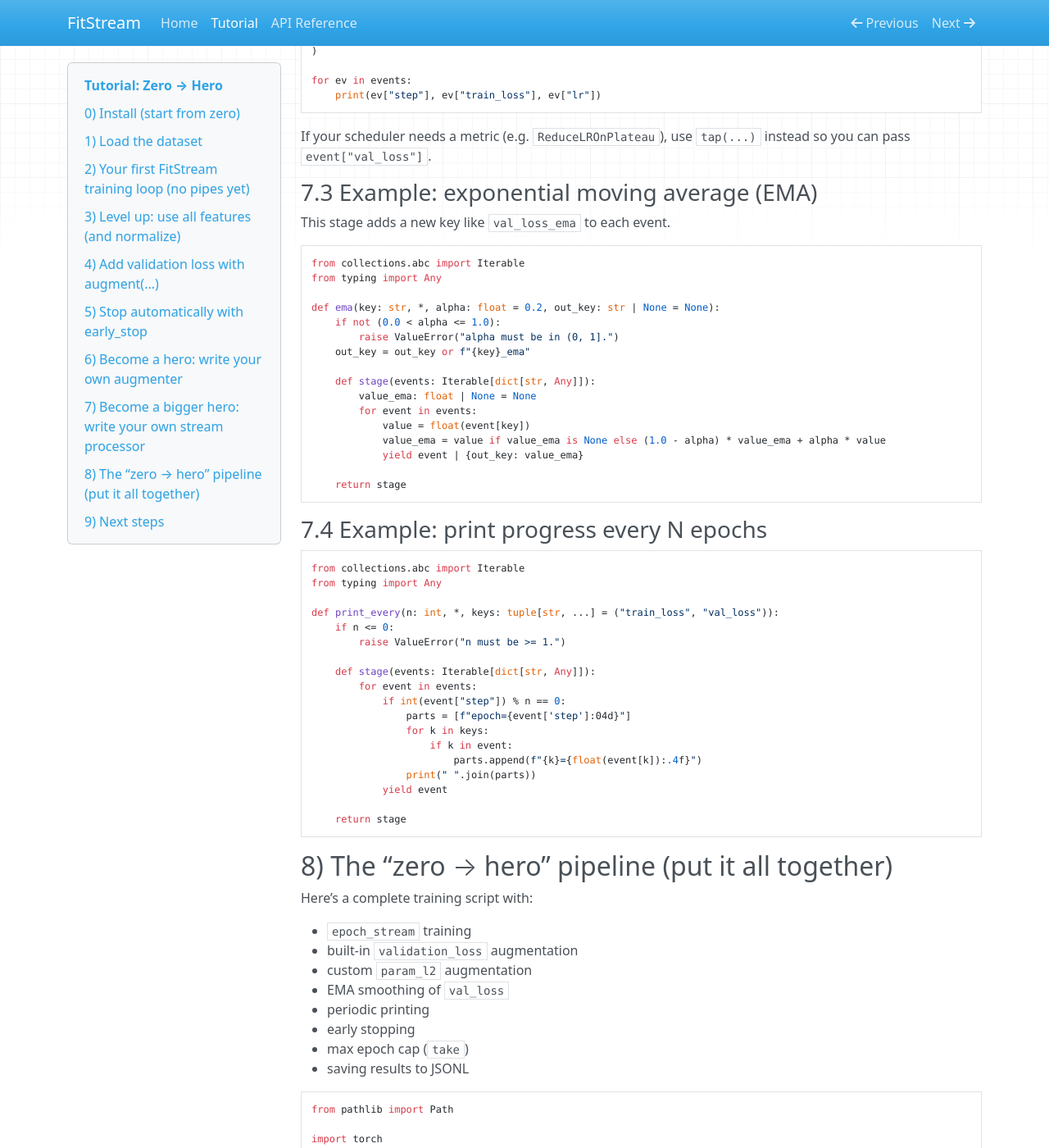
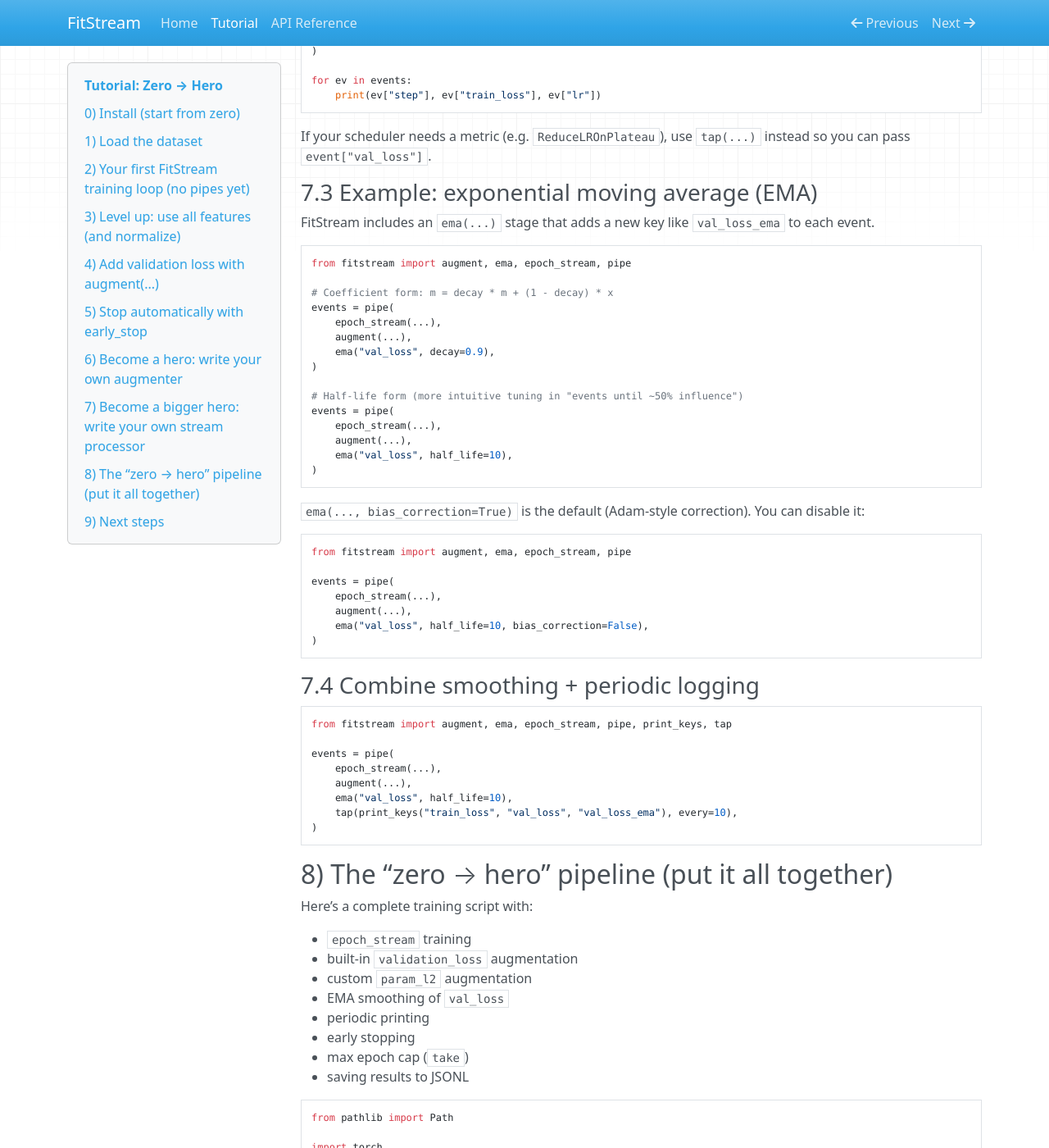
Before and after one commit to alexshtf/fitstream, an MkDocs documentation site: the page built from docs/tutorial.md, in a window 1280 px wide and 1400 px high, scrolled down 7170 px. Shown: the whole window at 82% size. Built offline with MkDocs 1.6.1, drawn with Linux system fonts in a browser that asks for light colours; nearby versions of some CDN libraries; some of the changed text lies outside the part shown.

Commit message:
Add ema stage and tap cadence helpers

````diff
--- a/docs/tutorial.md
+++ b/docs/tutorial.md
@@ -344,20 +344,20 @@ across events:
 
 ### 7.1 Quick side effects with `tap(...)`
 
-FitStream includes a small helper for side effects: `tap(fn)` calls `fn(event)` and yields the event unchanged.
-It’s perfect for lightweight logging or writing metrics to an external system.
+FitStream includes a small helper for side effects: `tap(fn, every=...)` calls `fn(event)` on a cadence and yields
+the event unchanged. It’s perfect for lightweight logging or writing metrics to an external system.
 
 ```python
-from fitstream import augment, epoch_stream, pipe, take, tap, validation_loss
+from fitstream import augment, epoch_stream, pipe, print_keys, take, tap, validation_loss
 
 events = pipe(
     epoch_stream((x_train, y_train), model, optimizer, loss_fn, batch_size=512, shuffle=True),
     augment(validation_loss((x_val, y_val), loss_fn)),
-    tap(lambda event: print(f"epoch={event['step']:03d} val_loss={event['val_loss']:.4f}")),
+    tap(print_keys("train_loss", "val_loss"), every=5),
 )
 
 # Consume a few events to actually run it (streams are lazy).
-list(take(5)(events))
+list(take(15)(events))
 ```
 
 ### 7.2 Learning rate scheduling with `tick(...)`
@@ -390,48 +390,49 @@ If your scheduler needs a metric (e.g. `ReduceLROnPlateau`), use `tap(...)` inst
 
 ### 7.3 Example: exponential moving average (EMA)
 
-This stage adds a new key like `val_loss_ema` to each event.
+FitStream includes an `ema(...)` stage that adds a new key like `val_loss_ema` to each event.
 
 ```python
-from collections.abc import Iterable
-from typing import Any
+from fitstream import augment, ema, epoch_stream, pipe
 
-def ema(key: str, *, alpha: float = 0.2, out_key: str | None = None):
-    if not (0.0 < alpha <= 1.0):
-        raise ValueError("alpha must be in (0, 1].")
-    out_key = out_key or f"{key}_ema"
+# Coefficient form: m = decay * m + (1 - decay) * x
+events = pipe(
+    epoch_stream(...),
+    augment(...),
+    ema("val_loss", decay=0.9),
+)
 
-    def stage(events: Iterable[dict[str, Any]]):
-        value_ema: float | None = None
-        for event in events:
-            value = float(event[key])
-            value_ema = value if value_ema is None else (1.0 - alpha) * value_ema + alpha * value
-            yield event | {out_key: value_ema}
-
-    return stage
+# Half-life form (more intuitive tuning in "events until ~50% influence")
+events = pipe(
+    epoch_stream(...),
+    augment(...),
+    ema("val_loss", half_life=10),
+)
 ```
 
-### 7.4 Example: print progress every N epochs
+`ema(..., bias_correction=True)` is the default (Adam-style correction). You can disable it:
 
 ```python
-from collections.abc import Iterable
-from typing import Any
+from fitstream import augment, ema, epoch_stream, pipe
 
-def print_every(n: int, *, keys: tuple[str, ...] = ("train_loss", "val_loss")):
-    if n <= 0:
-        raise ValueError("n must be >= 1.")
+events = pipe(
+    epoch_stream(...),
+    augment(...),
+    ema("val_loss", half_life=10, bias_correction=False),
+)
+```
 
-    def stage(events: Iterable[dict[str, Any]]):
-        for event in events:
-            if int(event["step"]) % n == 0:
-                parts = [f"epoch={event['step']:04d}"]
-                for k in keys:
-                    if k in event:
-                        parts.append(f"{k}={float(event[k]):.4f}")
-                print(" ".join(parts))
-            yield event
+### 7.4 Combine smoothing + periodic logging
 
-    return stage
+```python
+from fitstream import augment, ema, epoch_stream, pipe, print_keys, tap
+
+events = pipe(
+    epoch_stream(...),
+    augment(...),
+    ema("val_loss", half_life=10),
+    tap(print_keys("train_loss", "val_loss", "val_loss_ema"), every=10),
+)
 ```
 
 ## 8) The “zero → hero” pipeline (put it all together)
@@ -453,7 +454,18 @@ from pathlib import Path
 import torch
 from torch import nn
 
-from fitstream import augment, collect_jsonl, early_stop, epoch_stream, pipe, take, validation_loss
+from fitstream import (
+    augment,
+    collect_jsonl,
+    early_stop,
+    ema,
+    epoch_stream,
+    pipe,
+    print_keys,
+    take,
+    tap,
+    validation_loss,
+)
 
 RUNS_DIR = Path("runs")
 RUNS_DIR.mkdir(exist_ok=True)
@@ -472,8 +484,8 @@ events = pipe(
     epoch_stream((x_train, y_train), model, optimizer, loss_fn, batch_size=512, shuffle=True),
     augment(validation_loss((x_val, y_val), loss_fn)),
     augment(model_param_norm),
-    ema("val_loss", alpha=0.2),
-    print_every(10, keys=("train_loss", "val_loss", "val_loss_ema", "param_l2")),
+    ema("val_loss", half_life=10),
+    tap(print_keys("train_loss", "val_loss", "val_loss_ema", "param_l2"), every=10),
     take(500),
     early_stop(key="val_loss", patience=20, mode="min", min_delta=1e-4),
 )
--- a/src/fitstream/__init__.py
+++ b/src/fitstream/__init__.py
@@ -2,9 +2,11 @@ from .batching import iter_batches as iter_batches
 from .events import Event as Event
 from .fit import (
     augment as augment,
+    ema as ema,
     early_stop as early_stop,
     epoch_stream as epoch_stream,
     pipe as pipe,
+    print_keys as print_keys,
     take as take,
     tap as tap,
     tick as tick,
````
Also changed, not shown: README.md (+5 -4 lines), 4 other files.
